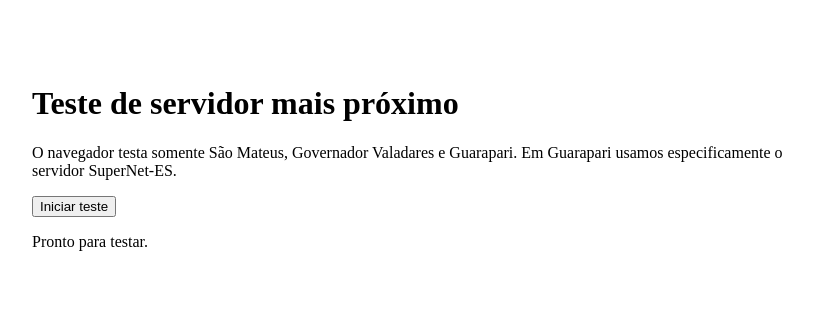
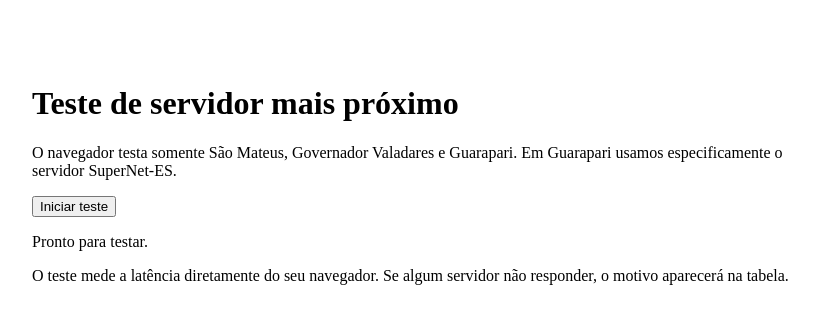
Before and after one commit to mrleles/colher-dados, a Next.js app: page /teste-velocidade in a window 1280 px wide. Shown: the top 324 px of the page, without its empty margins (228-1047 px from the left). Built offline with nearby package versions, Linux system fonts and the light colour scheme.

Commit message:
chore: melhorar diagnóstico do teste de servidores

```diff
--- a/app/teste-velocidade/page.tsx
+++ b/app/teste-velocidade/page.tsx
@@ -30,6 +30,11 @@ export default function SpeedTestPage() {
       <p>O navegador testa somente São Mateus, Governador Valadares e Guarapari. Em Guarapari usamos especificamente o servidor SuperNet-ES.</p>
       <button type="button" onClick={runTest} disabled={running}>{running ? "Testando…" : "Iniciar teste"}</button>
       <p>{message}</p>
+      {results.length === 0 && !running && (
+        <p style={{ marginTop: 16 }}>
+          O teste mede a latência diretamente do seu navegador. Se algum servidor não responder, o motivo aparecerá na tabela.
+        </p>
+      )}
       {results.length > 0 && (
         <table style={{ width: "100%", marginTop: 24, borderCollapse: "collapse" }}>
           <thead><tr><th align="left">Servidor</th><th align="left">Cidade</th><th align="left">Latência</th><th align="left">Jitter</th><th align="left">Status</th></tr></thead>
```
